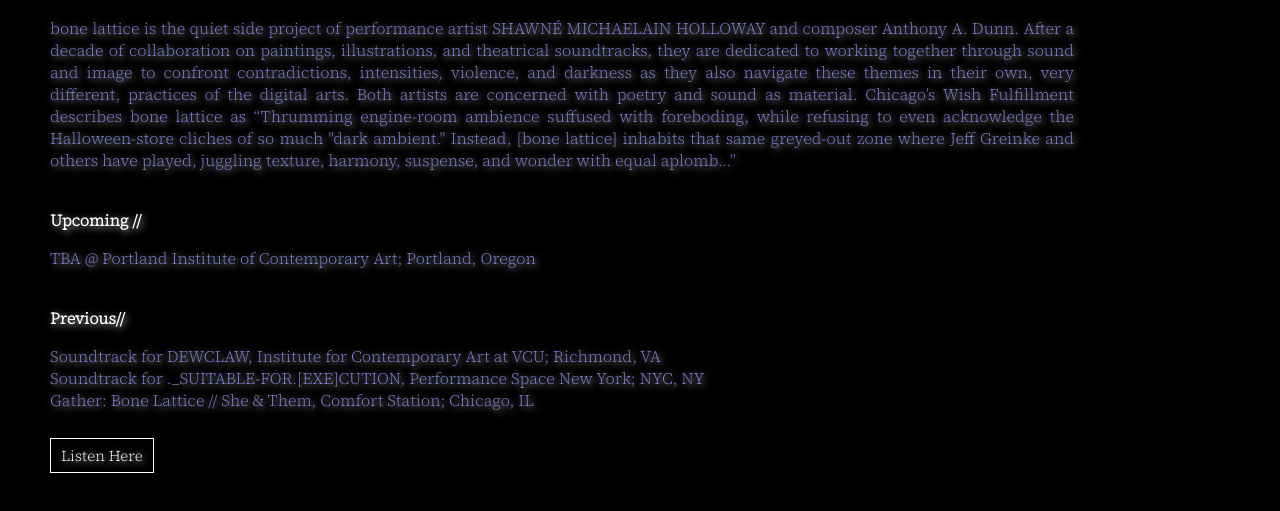
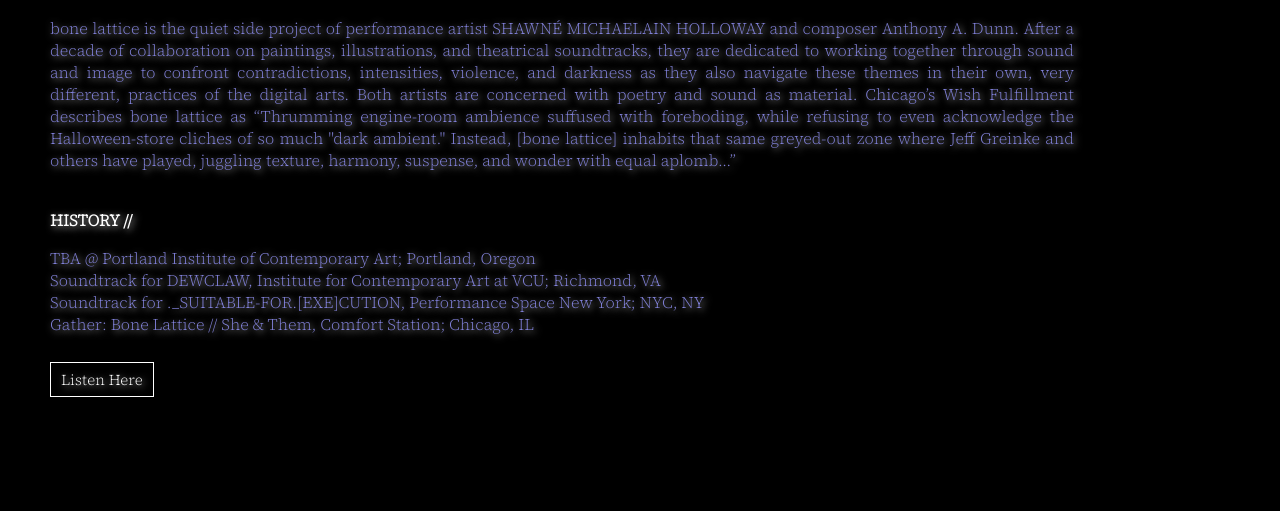
Before and after one commit to cleogirl2525/bonelattice, a plain HTML site: page index.html in a window 1280 px wide. Shown: the part 107-618 px from the top of the page. Drawn offline with Linux system fonts and the light colour scheme.

Commit message:
Update index.html
updated history

```diff
--- a/index.html
+++ b/index.html
@@ -117,14 +117,9 @@
       <br><br>
 
       <h3>
-        Upcoming //<br>
+        HISTORY //<br>
       </h3>
-           TBA @ Portland Institute of Contemporary Art; Portland, Oregon<br><br>
-
-
-      <h3>
-        Previous//<br>
-      </h3>
+            TBA @ Portland Institute of Contemporary Art; Portland, Oregon<br>
             Soundtrack for DEWCLAW, Institute for Contemporary Art at VCU; Richmond, VA<br>
             Soundtrack for ._SUITABLE-FOR.[EXE]CUTION, Performance Space New York; NYC, NY<br>
             Gather: Bone Lattice // She &amp; Them, Comfort Station; Chicago, IL<br><br>
```
